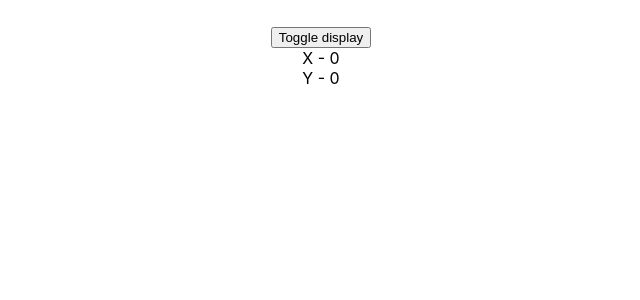
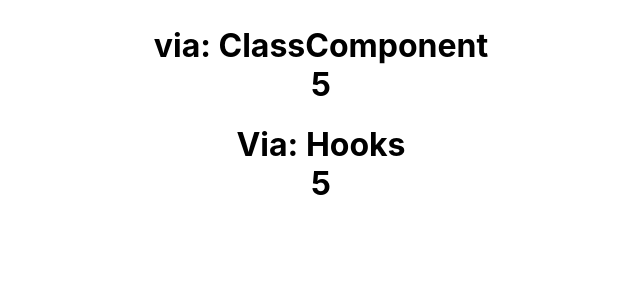
Before and after one commit to GeekShubhamRajput/react-js-learning, a React (Create React App) app: page / in a window 1280 px wide. Shown: the top 300 px of the page, without its empty margins (319-959 px from the left). Built offline with nearby package versions, Linux system fonts and the light colour scheme.

Commit message:
useEffect with incorrect dependency
Created interval counter using class component and Hooks

```diff
--- a/src/App.js
+++ b/src/App.js
@@ -1,10 +1,13 @@
+import React from 'react'
 import './App.css';
-import MouseContainer from "./components/MouseContainer"
+import IntervalClassCounter from "./components/IntervalClassCounter"
+import HookIntervalCounter from "./components/HookIntervalCounter"
 
 function App() {
   return (
     <div className="App">
-      <MouseContainer />
+      <IntervalClassCounter />
+      <HookIntervalCounter />
     </div>
   )
 }
--- /dev/null
+++ b/src/components/HookIntervalCounter.js
@@ -0,0 +1,25 @@
+import React, {useState, useEffect} from 'react'
+
+function HookIntervalCounter(){
+  const [count, setCount] = useState(0)
+
+  const tick = () =>{
+    setCount(prevCount => prevCount + 1)
+  }
+
+  useEffect(()=>{
+    const interval = setInterval(tick, 1000)
+
+    return ()=>{
+      clearInterval(interval)
+    }
+  }, [])
+
+  return(
+    <div>
+      <h1>Via: Hooks <br /> {count}</h1>
+    </div>
+  )
+}
+
+export default HookIntervalCounter
--- /dev/null
+++ b/src/components/IntervalClassCounter.js
@@ -0,0 +1,37 @@
+import React, {Component} from 'react'
+
+class IntervalClassCounter extends Component{
+
+  constructor(props){
+    super(props);
+
+    this.state = {
+      count: 0
+    }
+  }
+
+  componentDidMount(){
+    this.interval = setInterval(this.tick, 1000)
+  }
+
+  componentWillUnmount(){
+    clearInterval(this.interval)
+  }
+
+
+  tick=()=>{
+    this.setState({
+      count: this.state.count + 1
+    })
+  }
+
+  render(){
+    return(
+      <div className="app">
+        <h1>via: ClassComponent <br />{this.state.count}</h1>
+      </div>
+    )
+  }
+}
+
+export default IntervalClassCounter
```
